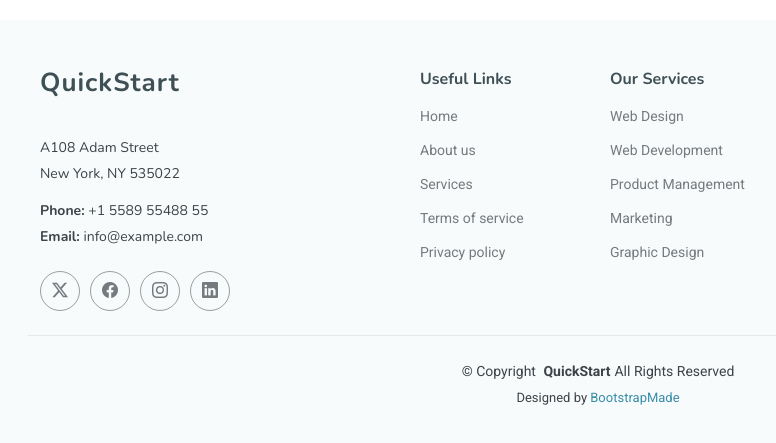
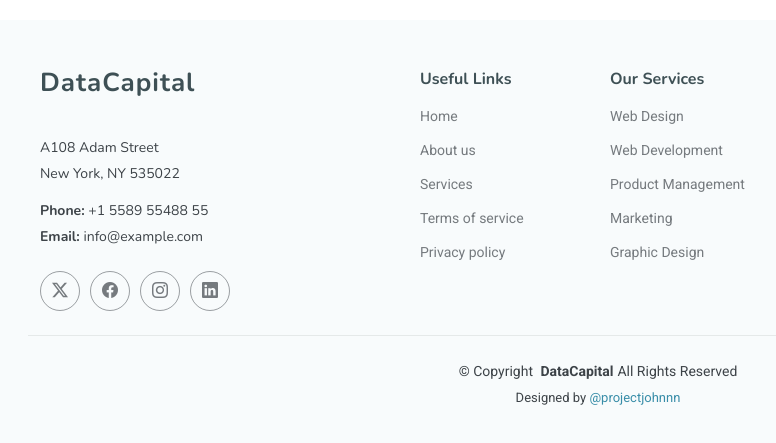
Before and after one commit to thelightcord/datacapital, a plain HTML site: page index.html in a window 1280 px wide. Shown: the part 4924-5367 px from the top of the page, 42-818 px from the left. Drawn offline with nearby package versions, Linux system fonts and the light colour scheme.

Commit message:
Add files via upload

```diff
--- a/index.html
+++ b/index.html
@@ -7,6 +7,7 @@
   <title>Home - DataCapital</title>
   <meta name="description" content="At DataCapital, we specialize in transforming raw data into actionable insights. Our cutting-edge solutions empower businesses across industries to make smarter decisions, optimize operations, and unlock new growth opportunities. With expertise in data analytics, machine learning, cloud computing, and more, we offer tailored services to meet the unique needs of your business.">
   <meta name="keywords" content="">
+  <meta property="og:image" content="/assets/img/webbanner.png">
 
   <!-- Favicons -->
   <link href="assets/img/favicon.png" rel="icon">
@@ -28,8 +29,8 @@
   <link href="assets/css/main.css" rel="stylesheet">
 
   <!-- =======================================================
-  * Template Name: QuickStart
-  * Template URL: https://bootstrapmade.com/quickstart-bootstrap-startup-website-template/
+  * Template Name: DataCapital
+  * Template URL: https://bootstrapmade.com/DataCapital-bootstrap-startup-website-template/
   * Updated: Aug 07 2024 with Bootstrap v5.3.3
   * Author: BootstrapMade.com
   * License: https://bootstrapmade.com/license/
@@ -77,7 +78,7 @@
           <p data-aos="fade-up" data-aos-delay="100">Empowering innovation with secure, scalable, and intelligent data solutions.<br></p>
           <div class="d-flex" data-aos="fade-up" data-aos-delay="200">
             <a href="#about" class="btn-get-started">Get Started</a>
-            <a href="https://www.youtube.com/watch?v=Y7f98aduVJ8" class="glightbox btn-watch-video d-flex align-items-center"><i class="bi bi-play-circle"></i><span>Watch Video</span></a>
+            <a href="https://www.youtube.com/@BoingoEntertainment" class="glightbox btn-watch-video d-flex align-items-center"><i class="bi bi-play-circle"></i><span>Watch Video</span></a>
 
           </div>
 
@@ -568,7 +569,7 @@
       <div class="row gy-4">
         <div class="col-lg-4 col-md-6 footer-about">
           <a href="index.html" class="logo d-flex align-items-center">
-            <span class="sitename">QuickStart</span>
+            <span class="sitename">DataCapital</span>
           </a>
           <div class="footer-contact pt-3">
             <p>A108 Adam Street</p>
@@ -621,13 +622,13 @@
     </div>
 
     <div class="container copyright text-center mt-4">
-      <p>© <span>Copyright</span> <strong class="px-1 sitename">QuickStart</strong><span>All Rights Reserved</span></p>
+      <p>© <span>Copyright</span> <strong class="px-1 sitename">DataCapital</strong><span>All Rights Reserved</span></p>
       <div class="credits">
         <!-- All the links in the footer should remain intact. -->
         <!-- You can delete the links only if you've purchased the pro version. -->
         <!-- Licensing information: https://bootstrapmade.com/license/ -->
         <!-- Purchase the pro version with working PHP/AJAX contact form: [buy-url] -->
-        Designed by <a href="https://bootstrapmade.com/">BootstrapMade</a>
+        Designed by <a href="https://bootstrapmade.com/">@projectjohnnn</a>
       </div>
     </div>
 
```
